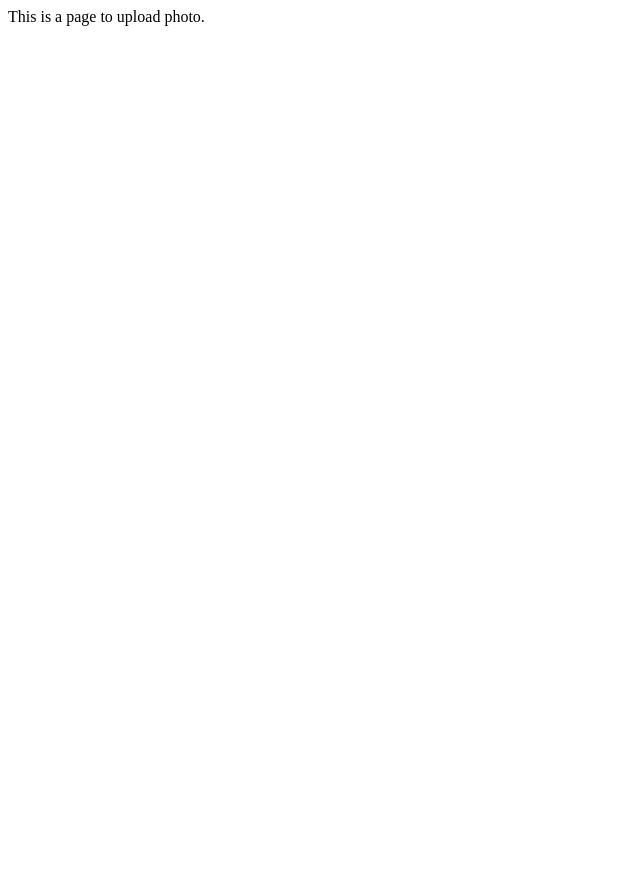
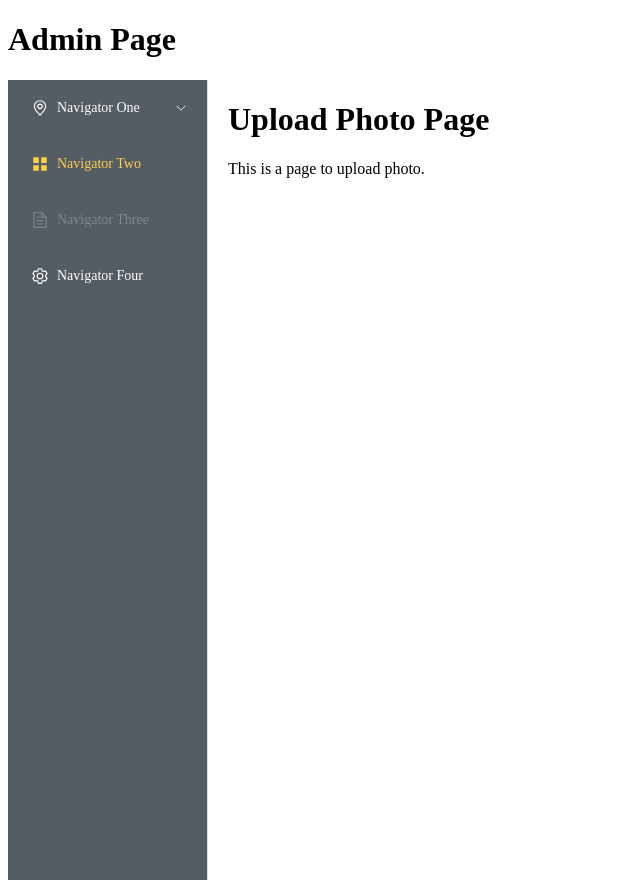
Before and after one commit to saikewei/my_website, a Vue app in the folder front/: page /admin/upload_photo in a window 1280 px wide. Shown: the whole page, without its empty margins (0-640 px from the left). Before the commit the page ends 800 px from the top, so only its background shows below. Built offline with nearby package versions, Linux system fonts and the light colour scheme; the HTML template or start-up script is replaced by a standard one.

Commit message:
简单的管理员界面

```diff
--- /dev/null
+++ b/front/src/components/NavAdmin.vue
@@ -0,0 +1,68 @@
+<template>
+  <el-row class="tac">
+    <el-col :span="12">
+      <el-menu
+        active-text-color="#ffd04b"
+        background-color="#545c64"
+        class="el-menu-vertical-demo"
+        default-active="2"
+        text-color="#fff"
+        @open="handleOpen"
+        @close="handleClose"
+      >
+        <el-sub-menu index="1">
+          <template #title>
+            <el-icon><location /></el-icon>
+            <span>Navigator One</span>
+          </template>
+          <el-menu-item-group title="Group One">
+            <el-menu-item index="1-1">item one</el-menu-item>
+            <el-menu-item index="1-2">item two</el-menu-item>
+          </el-menu-item-group>
+          <el-menu-item-group title="Group Two">
+            <el-menu-item index="1-3">item three</el-menu-item>
+          </el-menu-item-group>
+          <el-sub-menu index="1-4">
+            <template #title>item four</template>
+            <el-menu-item index="1-4-1">item one</el-menu-item>
+          </el-sub-menu>
+        </el-sub-menu>
+        <el-menu-item index="2">
+          <el-icon><icon-menu /></el-icon>
+          <span>Navigator Two</span>
+        </el-menu-item>
+        <el-menu-item index="3" disabled>
+          <el-icon><document /></el-icon>
+          <span>Navigator Three</span>
+        </el-menu-item>
+        <el-menu-item index="4">
+          <el-icon><setting /></el-icon>
+          <span>Navigator Four</span>
+        </el-menu-item>
+      </el-menu>
+    </el-col>
+  </el-row>
+</template>
+
+<script lang="ts" setup>
+import {
+  Document,
+  Menu as IconMenu,
+  Location,
+  Setting,
+} from '@element-plus/icons-vue'
+
+const handleOpen = (key: string, keyPath: string[]) => {
+  console.log(key, keyPath)
+}
+const handleClose = (key: string, keyPath: string[]) => {
+  console.log(key, keyPath)
+}
+</script>
+
+<style scoped>
+.el-menu-vertical-demo {
+  width: 200px;
+  min-height: 800px;
+}
+</style>
--- a/front/src/pages/UploadPhoto.vue
+++ b/front/src/pages/UploadPhoto.vue
@@ -1,8 +1,25 @@
 <template>
-This is a page to upload photo.
+    <h1>Admin Page</h1>
+    <div class="page-container">
+        <nav-admin />
+        <div class="content">
+            <h1>Upload Photo Page</h1>
+            This is a page to upload photo.
+        </div>
+    </div>
 </template>
 
 <script setup lang="ts">
+import NavAdmin from '@/components/NavAdmin.vue';
 </script>
 
-<style scoped></style>
+<style scoped>
+.page-container {
+  display: flex;
+  flex-direction: row;
+}
+
+.content {
+  margin-left: 20px;
+}
+</style>
```
